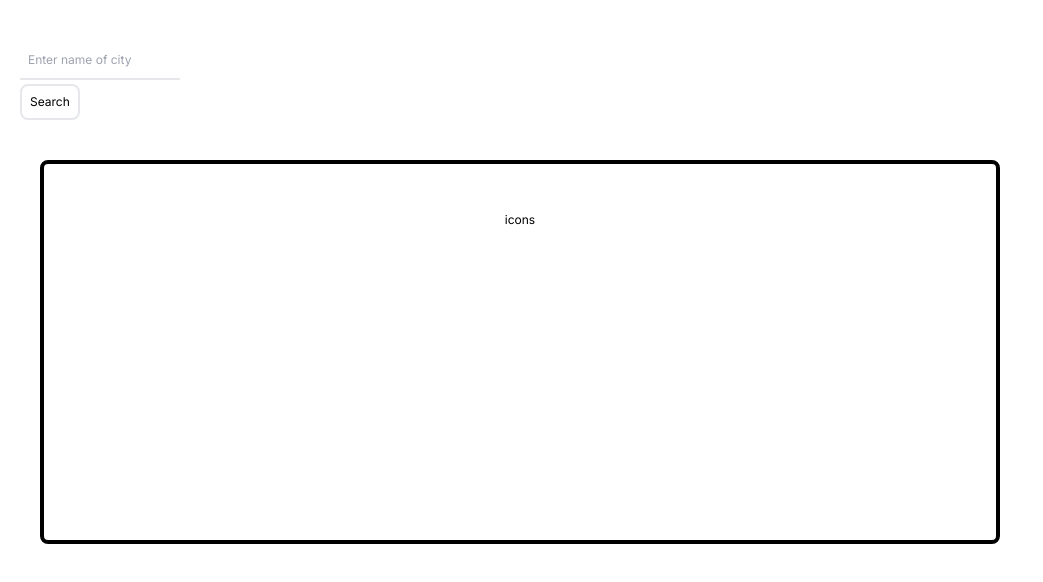
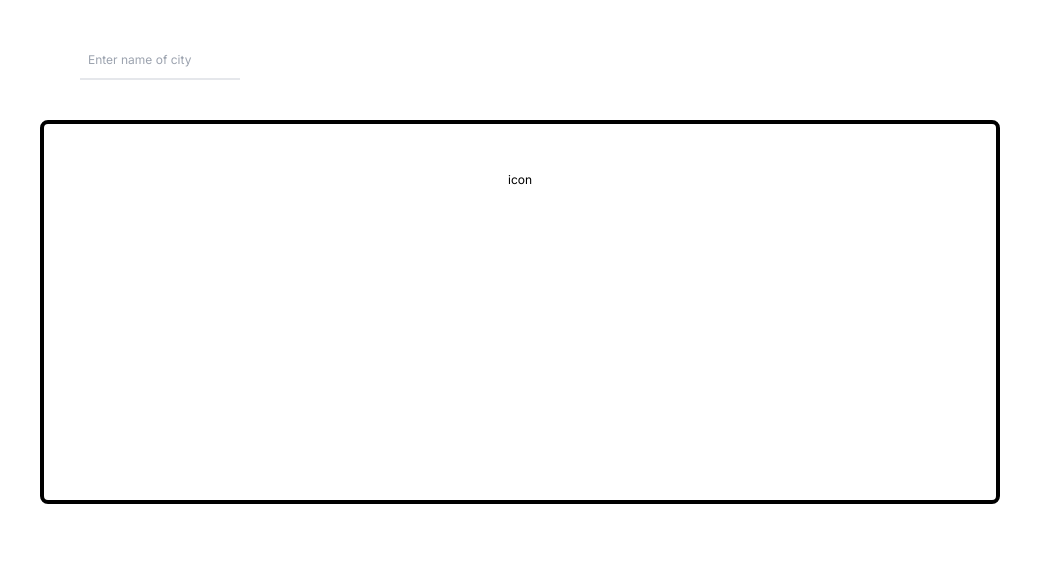
Before and after one commit to kelvinashong/skyprime, a Next.js app in the folder skyprime/: page / in a window 1280 px wide. Shown: the top 582 px of the page, without its empty margins (0-1043 px from the left). Built offline with nearby package versions, Linux system fonts and the light colour scheme.

Commit message:
deleted + reinstalled package-lock.json. also deleted search button

```diff
--- a/skyprime/src/app/page.js
+++ b/skyprime/src/app/page.js
@@ -23,7 +23,7 @@ export default function Home() {
 
   return (
     <main className="mt-10 text-xs ">
-      <div className="mt-10 ml-5">
+      <div className="mt-10 ml-20 ">
         <input
           className="h-10 w-40 pl-2  border-b-2"
           label="city"
@@ -34,14 +34,14 @@ export default function Home() {
           onKeyPress={searchLocation}
         />
       </div>
-      <div className="mt-1 ml-5 ">
+      {/* <div className="mt-1 ml-20 ">
         <button
           // onCick={handleSearch}
           className="border-2 p-2 rounded-lg"
         >
           Search
         </button>
-      </div>
+      </div> */}
       <div className="border-4 border-black mt-10 w-3/4 h-96 ml-10 rounded-lg">
         <div className="text-center mt-12">
           {data.sys ? (
@@ -50,7 +50,7 @@ export default function Home() {
             </h1>
           ) : null}
 
-          <h1 className="mt-10">icons</h1>
+          <h1 className="mt-10">icon</h1>
           {data.main ? (
             <h1 className="mt-10 text-5xl font-mono">{data.main.temp.toFixed()}&deg;C</h1>
           ) : null}
```
Also changed, not shown: 2 other files (tests, documents, lock files or other folders).
